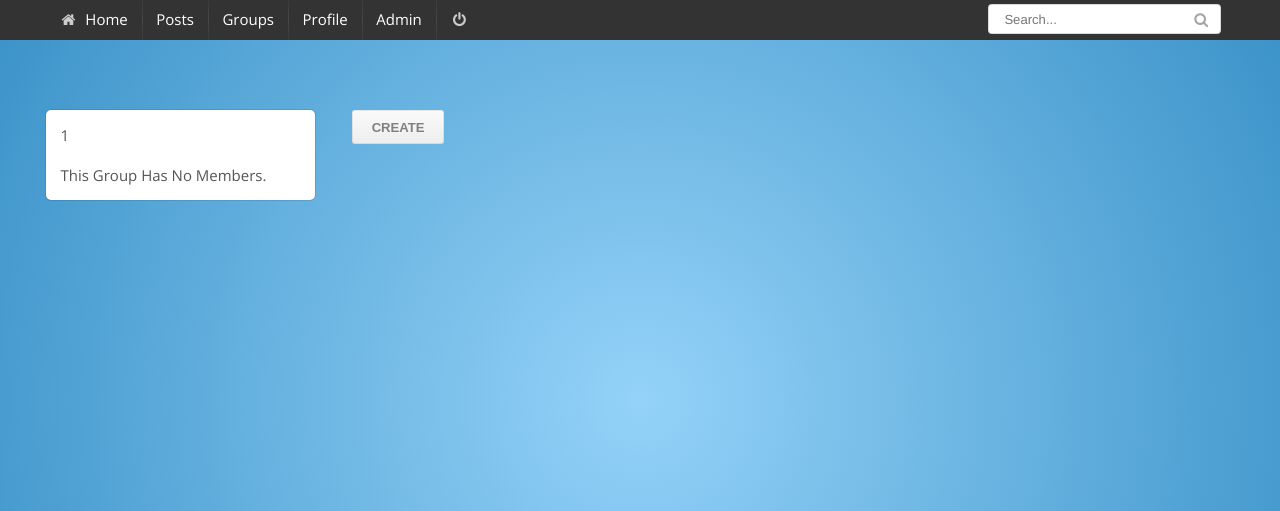
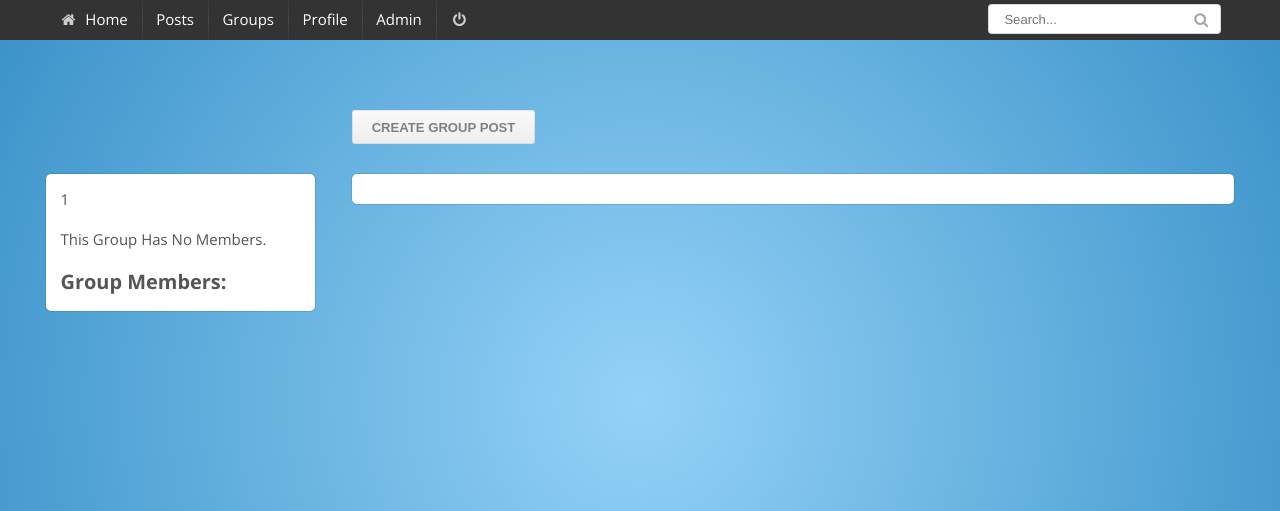
Before and after one commit to CLOUGH/db-assignment2, a PHP site: page /group/group_page.php?group_id=1 in a window 1280 px wide. Shown: the top 511 px of the page. Run offline with PHP 8.4, Linux system fonts and the light colour scheme; a user stored in the database is signed in; data comes from the database, SQL or seed files in the repository; data that the repository does not hold is empty; style sheets or scripts are compiled from the project's sources; some libraries are stand-ins or nearby versions.

Commit message:
Users Can now create group Posts specific to the group

```diff
--- a/source/database/db_assignment2_orginal.sql
+++ b/source/database/db_assignment2_orginal.sql
@@ -131,6 +131,7 @@ CREATE TABLE create_content(
 	FOREIGN KEY (gpost_id) REFERENCES group_post(gpost_id)
 );
 
+
 /*
 TABLE ALTERATIONS
 */
--- a/source/site/group/create_group_post.php
+++ b/source/site/group/create_group_post.php
@@ -4,10 +4,16 @@
 		<h3>Create New Group Post</h3>
 	</div>
 	<div class="content">
-		<form action="http://<?php echo SERVER;?>/db-assignment2/source/site/group/store_groups.php" method="POST" class="ui form" id="create-group-post-form">
+		<form action="http://<?php echo SERVER;?>/db-assignment2/source/site/group/store_group_post.php" method="POST" class="ui form" id="create-group-post-form">
+			<?php echo $_GET['group_id'];?>
 			<div class="ui field">
 				<label>Title</label>
 				<input   type="text" name ="post_title"></input>
+			</div>
+			<div class = "ui field">
+				<label>Group ID</label>
+				<input type="number" value ="<?php echo $_GET['group_id'];?>" name="group"></input>
+
 			</div>
 			<div class="ui field">
 				<label>Post Type</label>
@@ -19,7 +25,7 @@
 			</div>
 			<div class="ui field">
 				<label>Body</label>
-				<textarea name ="post_body" id="post-body"></textarea>
+				<textarea name ="post_body" ></textarea>
 			</div>
         </form>
 	</div>
@@ -28,9 +34,7 @@
 		<button class="ui positive right button save">Save</button>
 	</div>
 </div>
-<script>
-    CKEDITOR.replace( 'post-body',{height: 500});
-</script>
+
 <script type="text/javascript">
 	$("#create-group-post").click(function(event)
 	{
--- a/source/site/group/group_page.php
+++ b/source/site/group/group_page.php
@@ -7,6 +7,15 @@
 ?>
 
 <div class = "content">
+			<div class="ui grid">
+				<div class="four wide column"></div>
+				<div class="ui twelve wide column">
+					<div>
+						<button class="ui small button" id="create-group-post">Create Group Post</button>
+					</div>
+				</div>
+
+			</div>
 
 			<div class="ui grid">
 				<div class = "four wide column">
@@ -20,17 +29,25 @@
 								<p> This Group Has No Members. </p>
 							</div>
 						<?php endif;?>
+						<h3 class="ui header">Group Members:</h3>
+						<?php
+							foreach ($group_members as $group_member) {
+							?>
 
-
+								<ul>
+									<li><?php echo $group_member['fname']." ".$group_member['lname'];?></li>
+								</ul>
+							<?php }?>
 					</div>
 
 
 				</div>
 
 				<div class="ui twelve wide column">
-						<div>
-							<button class="ui small button" id="create-group-post">Create</button>
-						</div>
+
+					<div class="ui segment">
+
+					</div>
 
 			</div>
 		</div>
--- a/source/site/group/group_page_info.php
+++ b/source/site/group/group_page_info.php
@@ -13,9 +13,17 @@
 				profile.user_id=add_to_group.user_id WHERE group_id = '$group_id' ";
 	$resultSet = $mysqli->query($sql);
 
+	$result= array();
+	if($resultSet!=false)
+	{
+		while($row = $resultSet->fetch_array())
+		{
+			array_push($result, $row);
+		}
+	}
+
 	$mysqli->close();
-	return $resultSet->fetch_array();
-
+	return $result;
 }
 
 
--- a/source/site/group/index.php
+++ b/source/site/group/index.php
@@ -35,7 +35,7 @@
 								<div class="ui post">
 									<div class="post-header">
 										<h3>
-											<a href="http://<?php echo SERVER; ?>/db-assignment2/source/site/profile/profile_page.php">
+											<a href="http://<?php echo SERVER; ?>/db-assignment2/source/site/group/group_page.php?group_id=<?php echo $group['group_id']; ?>">
 											<?php echo $group['group_name']; ?></a>
 										</h3>
 										<p>Created On: <?php echo $group['date_created'];?></p>
```
Also changed, not shown: source/site/group/store_group_post.php (+22 -17 lines).
